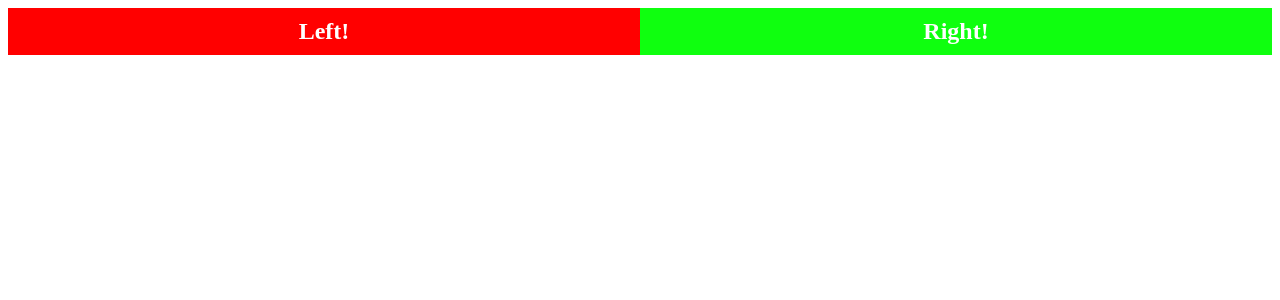
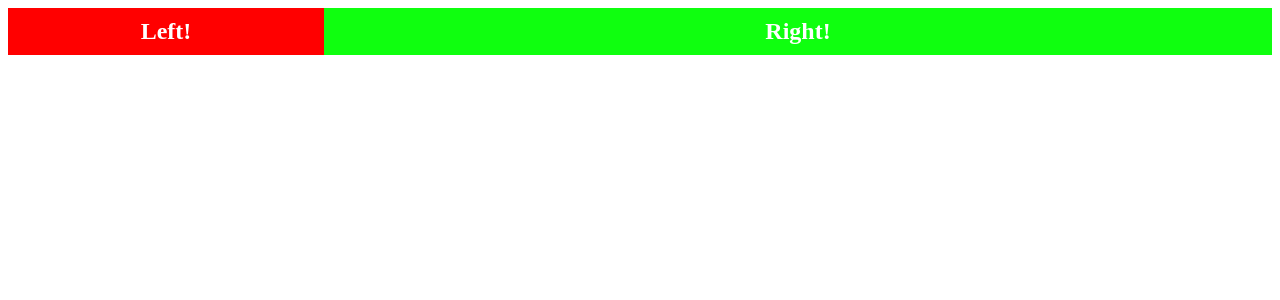
Before and after one commit to ahmetkca/React-Design-Patterns, a React (Vite) app: page / in a window 1280 px wide. Shown: the top 300 px of the page. Built offline with nearby package versions, Linux system fonts and the light colour scheme.

Commit message:
Added a small enhancment to be able to weigh left or right side of the SplitScreen Layout Component

```diff
--- a/src/App.jsx
+++ b/src/App.jsx
@@ -37,7 +37,9 @@
   return (
     <SplitScreen
       left={LeftHandComponent}
-      right={RightHandComponent} />
+      right={RightHandComponent}
+      leftWeight={1}
+      rightWeight={3} />
   )
 }
 
--- a/src/SplitScreen.jsx
+++ b/src/SplitScreen.jsx
@@ -5,20 +5,23 @@
 `;
 
 const Pane = styled.div`
-  flex: 1;
+  flex: ${props => props.weight};
 `;
 
 export const SplitScreen = ({
   left: Left,
   right: Right,
+  leftWeight = 1,
+  rightWeight = 1,
+
 }) => {
 
   return (
     <Container>
-      <Pane>
+      <Pane weight={leftWeight}>
         <Left />
       </Pane>
-      <Pane>
+      <Pane weight={rightWeight}>
         <Right />
       </Pane>
     </Container>
```
